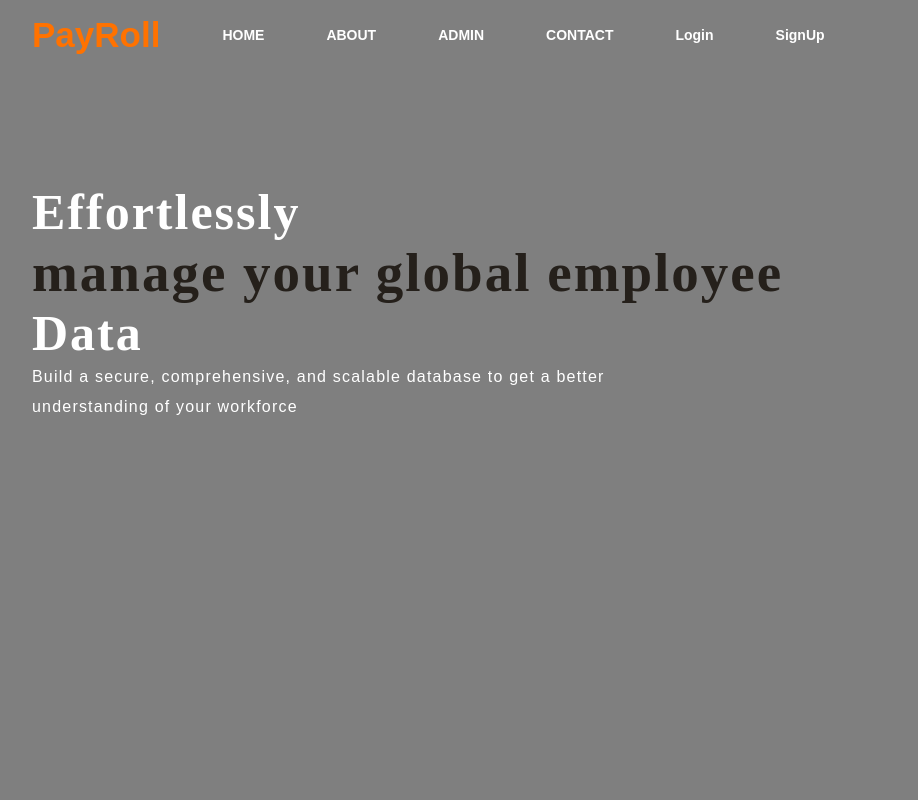
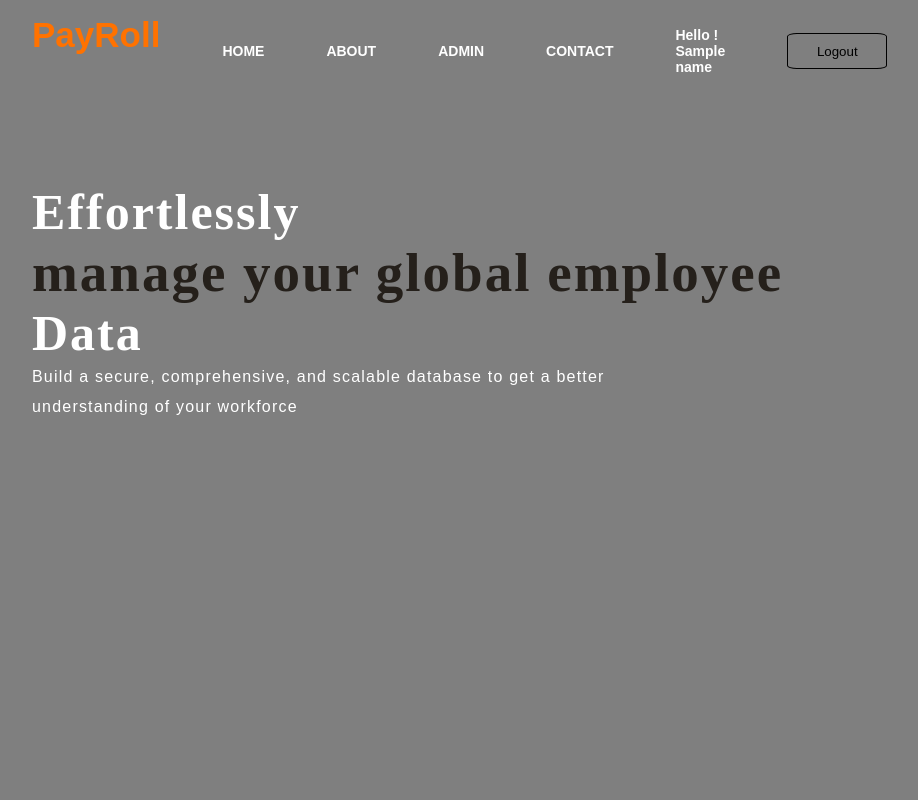
Before and after one commit to SAdulkar/Example, a Django app: template myproject/template/index.html in a window 1280 px wide. Shown: the whole page, without its empty margins (28-946 px from the left). Run offline with Django 3.2, Linux system fonts and the light colour scheme; the template is opened without the code that fills it: most values are stand-ins (such as "Sample title", 1, 10 or a date in 2020).

Commit message:
Logout fun applied

```diff
--- a/myproject/template/index.html
+++ b/myproject/template/index.html
@@ -66,6 +66,13 @@
         font-weight: bold;
         transition: 0.4s ease-in-out;
     }
+    ul li p{
+        text-decoration: none;
+        color: #fff;
+        font-family: Arial;
+        font-weight: bold;
+        transition: 0.4s ease-in-out;
+    }
 
     ul li a:hover{
         color: #ff7200;
@@ -123,7 +130,13 @@
         color: #25201b;
         font-size: 55px
     }
-
+    .btn{
+        background-color: transparent;
+        border: 1px solid black;
+        border-radius: 10%;
+        width:100px ;
+        height: 36px;
+    }
     </style>
 
 <body>
@@ -141,8 +154,18 @@
                     <li><a href="">ABOUT</a></li>
                     <li><a href="">ADMIN</a></li>
                     <li><a href="">CONTACT</a></li>
-                    <li><a href="/employee/login">Login</a></li>
-                    <li><a href="/employee/signup">SignUp</a></li>
+                    {% if name %}
+                    <li><p>Hello ! {{name}}</p></li>
+                    <li><button type="submit" class="btn" name="logout" value="logout">Logout</button></li>
+
+                    <form>
+
+                    </form>
+                    {% else %}
+                        <li><a href="/employee/login">Login</a></li>
+                        <li><a href="/employee/signup">SignUp</a></li>
+                    {% endif %}
+
                 </ul>
             </div>
 
```
Also changed, not shown: myproject/employee/views.py (+14 -0 lines).
